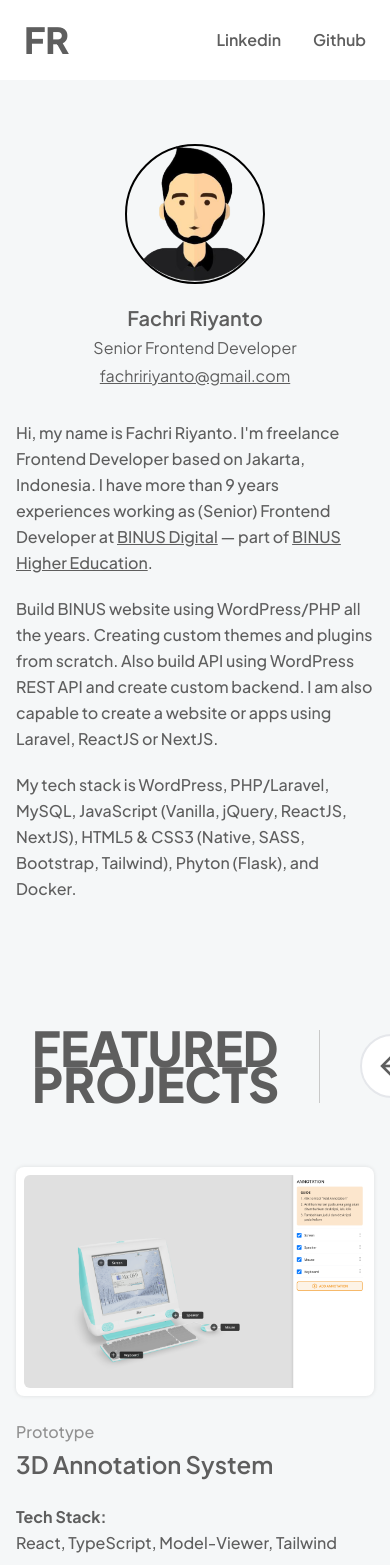
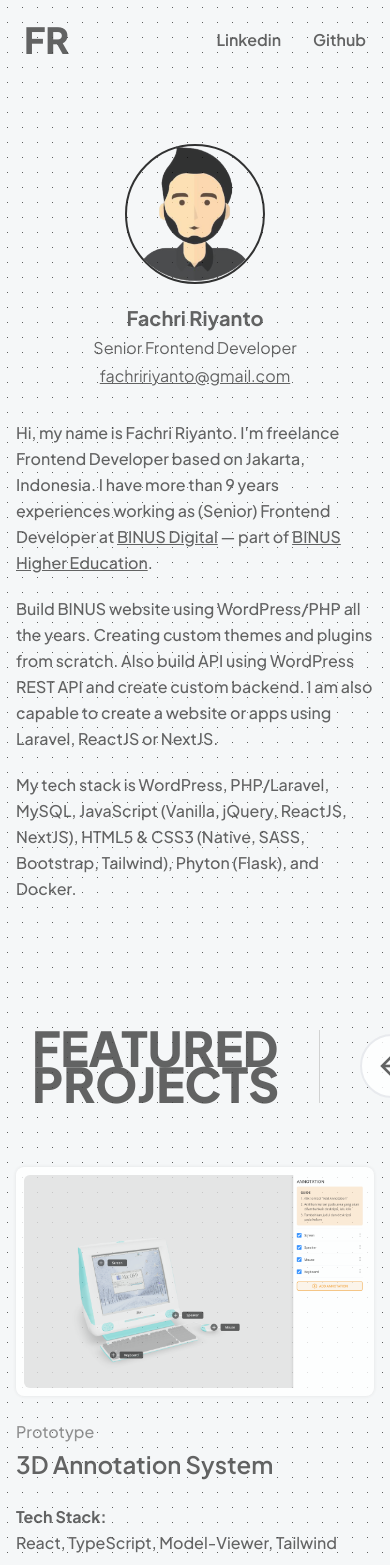
Before and after one commit to fachririyanto/friyanto, a React (Vite) app: page / in a window 390 px wide. Shown: the top 1565 px of the page. Built offline with nearby package versions, Linux system fonts and the light colour scheme.

Commit message:
Dev: Update portfolio and layout

```diff
--- a/src/App.tsx
+++ b/src/App.tsx
@@ -3,6 +3,7 @@ import Hero from './components/Hero'
 import FeaturedProjects from './components/FeaturedProjects'
 import FreelanceProjects from './components/FreelanceProjects'
 import BINUSProjects from './components/BINUSProjects'
+import ContactMe from './components/ContactMe'
 
 export default function App() {
     return (
@@ -12,6 +13,7 @@ export default function App() {
             <FeaturedProjects />
             <FreelanceProjects />
             <BINUSProjects />
+            <ContactMe />
         </>
     )
 }
--- a/src/components/BINUSProjects.tsx
+++ b/src/components/BINUSProjects.tsx
@@ -11,18 +11,18 @@ export default function BINUSProjects() {
                     </h2>
                     <div className="pl-10 self-end">
                         <div className="max-w-[540px] text-lg">
-                            Maintenance over 500+ websites for BINUS University and its subsidiaries. I already build hundreds of them.
+                            Maintenance and supports over 500+ websites for BINUS University and its subsidiaries. I already build hundreds of them.
                         </div>
                     </div>
                 </header>
             </div>
             <div className="container wide">
-                <div className="flex flex-wrap gap-4 md:gap-0 md:-mx-4">
+                <div className="flex flex-wrap gap-4 md:gap-0 md:-mx-3">
                     { Posts.map((post: TypeProject, i) => (
-                        <div key={ i } className="w-full md:px-4 md:pb-8 md:w-1/2 lg:w-1/3 xl:w-1/4">
-                            <div className="flex relative p-6 h-full rounded-lg bg-white overflow-hidden shadow-f-shadow">
+                        <div key={ i } className="w-full md:px-3 md:pb-6 md:w-1/2 lg:w-1/3 xl:w-1/4">
+                            <div className="flex relative p-4 h-full rounded-lg bg-white overflow-hidden shadow-f-shadow">
                                 <div className="flex-grow pr-5">
-                                    <h3 className="font-semibold text-lg leading-snug">
+                                    <h3 className="font-semibold leading-snug">
                                         { post.title }
                                     </h3>
                                     <p className="mt-1.5 text-f-font-meta">
@@ -39,8 +39,8 @@ export default function BINUSProjects() {
                         </div>
                     ))}
                 </div>
-                <div className="mt-6 text-center text-sm">
-                    And many more... that i can't list here
+                <div className="mt-6 text-center">
+                    And many more... that i can't list all here
                 </div>
             </div>
         </section>
--- /dev/null
+++ b/src/components/ContactMe.tsx
@@ -0,0 +1,17 @@
+export default function ContactMe() {
+    return (
+        <footer className="pt-8 pb-8 md:py-10">
+            <div className="px-4 mx-auto max-w-[640px] text-center">
+                <h2 className="mb-6 font-medium text-2xl">
+                    Are you interested to working together with me? Or allow me to realiaze your ideas?
+                </h2>
+                <p className="text-lg">
+                    Contact or hire me at <a className="font-semibold underline" href="mailto:fachririyanto@gmail.com">fachririyanto@gmail.com</a>
+                </p>
+                <p className="mt-16 font-medium text-sm">
+                    &copy; 2023 Fachri Riyanto
+                </p>
+            </div>
+        </footer>
+    )
+}
--- a/src/components/FreelanceProjects.tsx
+++ b/src/components/FreelanceProjects.tsx
@@ -25,7 +25,7 @@ export default function FreelanceProjects() {
                                     alt={ post.title }
                                     rounded="rounded"
                                 />
-                                <div className="py-5 px-4">
+                                <div className="pt-5 pb-2.5 px-4">
                                     <h3 className="font-semibold text-lg">
                                         { post.title }
                                     </h3>
--- a/src/components/Hero.tsx
+++ b/src/components/Hero.tsx
@@ -7,7 +7,7 @@ export default function Hero() {
                         <figure className="mx-auto max-w-[140px] md:max-w-[200px] rounded-full border-2 border-black">
                             <img src="/favicon-270x270.png" alt="Fachri Riyanto" className="block w-full" />
                         </figure>
-                        <h2 className="mt-5 font-semibold text-xl md:text-2xl">Fachri Riyanto</h2>
+                        <h2 className="mt-5 font-bold text-xl md:text-2xl">Fachri Riyanto</h2>
                         <p className="mt-1 text-base">Senior Frontend Developer</p>
                         <p className="mt-1">
                             <a href="mailto:fachririyanto@gmail.com" className="underline">fachririyanto@gmail.com</a>
--- a/src/components/Topbar.tsx
+++ b/src/components/Topbar.tsx
@@ -1,7 +1,7 @@
 export default function Topbar() {
     return (
         <header className="h-20">
-            <nav className="fixed z-50 top-0 left-0 right-0 h-20 bg-[rgba(255,255,255,.98)]">
+            <nav className="fixed z-50 top-0 left-0 right-0 h-20">
                 <div className="flex px-6 h-full items-center">
                     <h1 className="flex-grow font-extrabold text-4xl uppercase">
                         <a href="">FR</a>
--- a/src/data/binus-projects.json
+++ b/src/data/binus-projects.json
@@ -18,11 +18,11 @@
         "tech": ["WordPress"]
     },
     {
-        "id": "keladi-tikus",
-        "title": "Food Biotechnology Research Center",
+        "id": "buzz",
+        "title": "BINUS BUZZ",
         "meta": "WordPress",
         "description": "",
-        "url": "https://research.binus.ac.id/fbrc/",
+        "url": "https://binus.ac.id/buzz",
         "featured": "",
         "tech": ["WordPress"]
     },
@@ -54,6 +54,15 @@
         "tech": ["WordPress"]
     },
     {
+        "id": "satu-univ",
+        "title": "SATU University",
+        "meta": "WordPress",
+        "description": "",
+        "url": "https://satu.ac.id",
+        "featured": "",
+        "tech": ["WordPress"]
+    },
+    {
         "id": "satu-parent",
         "title": "SATU University - Parent",
         "meta": "WordPress",
@@ -72,20 +81,11 @@
         "tech": ["WordPress"]
     },
     {
-        "id": "satu-univ",
-        "title": "SATU University",
+        "id": "keladi-tikus",
+        "title": "Food Biotechnology Research Center",
         "meta": "WordPress",
         "description": "",
-        "url": "https://satu.ac.id",
-        "featured": "",
-        "tech": ["WordPress"]
-    },
-    {
-        "id": "buzz",
-        "title": "BINUS BUZZ",
-        "meta": "WordPress",
-        "description": "",
-        "url": "https://binus.ac.id/buzz",
+        "url": "https://research.binus.ac.id/fbrc/",
         "featured": "",
         "tech": ["WordPress"]
     },
@@ -164,7 +164,7 @@
     {
         "id": "binus-tv-virtual-lab",
         "title": "BINUS TV - Virtual Lab",
-        "meta": "WordPress",
+        "meta": "WordPress / 360 Image",
         "description": "",
         "url": "https://www.binus.tv/virtual-lab-alsut/360/",
         "featured": "",
--- a/src/index.css
+++ b/src/index.css
@@ -4,10 +4,13 @@
 
 @layer base {
     html {
-      font-family: "Plus Jakarta Sans", sans-serif;
+        font-family: "Plus Jakarta Sans", sans-serif;
     }
     body {
-      @apply text-f-font bg-[#F5F7F8];
+        @apply text-f-font bg-[#F5F7F8];
+        opacity: 0.8;
+        background-image: radial-gradient(#5e5e5e 0.5px, #F5F7F8 0.5px);
+        background-size: 15px 15px;
     }
 }
 
--- a/tailwind.config.js
+++ b/tailwind.config.js
@@ -7,8 +7,8 @@ export default {
   theme: {
     extend: {
       colors: {
-        'f-font': '#5e5e5e',
-        'f-font-meta': '#919191',
+        'f-font': '#3e3e3e',
+        'f-font-meta': '#777',
         'f-border': '#c9c9c9',
       },
       boxShadow: {
```
